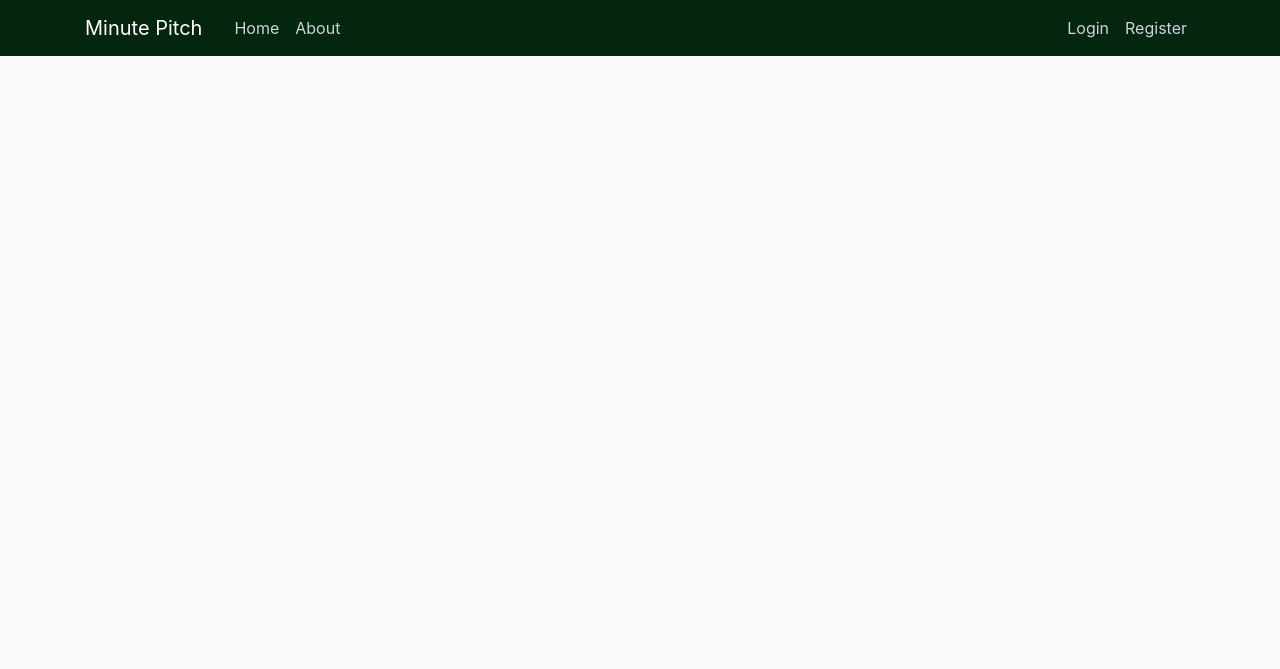
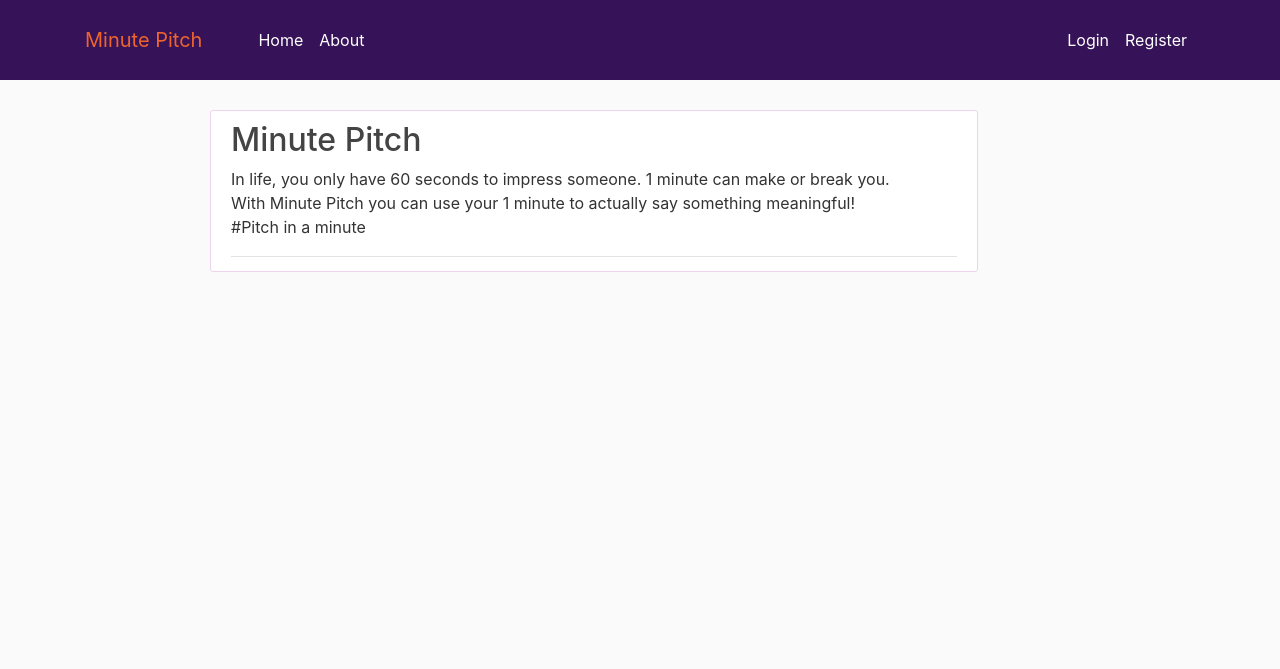
Before and after one commit to JoyleneKirui/Minute-Pitch, a Flask app: page /about in a window 1280 px wide. Shown: the top 669 px of the page. Run offline with Flask 2, Linux system fonts and the light colour scheme; some libraries are stand-ins or nearby versions.

```diff
--- a/app/static/main.css
+++ b/app/static/main.css
@@ -10,15 +10,16 @@ body {
   }
 
   .bg-steel {
-    background-color: #04250e;
+    background-color: #361258;
+    height: 80px;
   }
 
   .site-header .navbar-nav .nav-link {
-    color: #cbd5db;
+    color: #ffffff;
   }
 
   .site-header .navbar-nav .nav-link:hover {
-    color: #ffffff;
+    color: rgb(238, 167, 145);
   }
 
   .site-header .navbar-nav .nav-link.active {
@@ -28,7 +29,7 @@ body {
   .content-section {
     background: #ffffff;
     padding: 10px 20px;
-    border: 1px solid #0b2c0e;
+    border: 1px solid rgb(238, 211, 236);
     border-radius: 3px;
     margin-left: 180px;
     margin-top: 30px;
@@ -78,9 +79,6 @@ body {
     height: 25px;
     vertical-align: middle;
   }
-  .about{
-    background-color: #0b2c0e;
-  }
   .account-img {
     height: 125px;
     width: 125px;
@@ -94,13 +92,26 @@ body {
   }
   #post{
     float: left;
-    margin-top: -40%;
-    margin-left: 85%;
+    left: 88%;
     position: fixed;
-    background-color: transparent;
-    border-style: none;
+    top: 75%;
+    border-style:solid;
+    border-radius: 10px;
+    border-color:rgb(222, 235, 235);
+
 
   }
   .fa-plus-circle{
     font-size: 70px;
   }
+  .btn-light{
+    font-size: 30px;
+    display: flex;
+    flex-direction: column;
+  }
+  .aboutmin{
+
+
+    height: 70vh;
+    width: 100vw;
+  }
--- a/app/templates/about.html
+++ b/app/templates/about.html
@@ -1,5 +1,15 @@
 {% extends "base.html" %}
 {% block content %}
-  <div>
+  <div class="container aboutmin">
+    <article class="pitches content-section">
+      <div class="media-body">
+        <div class="article-metadata">
+          <h2>Minute Pitch</h2>
+            <p>In life, you only have 60 seconds to impress someone. 1 minute can make or break you. </br>With Minute Pitch you can use your 1 minute to actually say something meaningful!</br> #Pitch in a minute
+          </p>
+        </div>
+
+
+    </article>
   </div>
 {% endblock content %}
--- a/app/templates/base.html
+++ b/app/templates/base.html
@@ -19,7 +19,7 @@
   <header class="site-header">
     <nav class="navbar navbar-expand-md navbar-dark bg-steel fixed-top">
       <div class="container">
-        <a class="navbar-brand mr-4" href="/">Minute Pitch</a>
+        <a class="navbar-brand mr-5" style="color:rgb(238, 100, 45);" href="/">Minute Pitch</a>
         <button class="navbar-toggler" type="button" data-toggle="collapse" data-target="#navbarToggle" aria-controls="navbarToggle" aria-expanded="false" aria-label="Toggle navigation">
           <span class="navbar-toggler-icon"></span>
         </button>
@@ -60,9 +60,7 @@
             <div class="col-md-4">
           </div>
         </div>
-        <div id = "post">
-          <a class="btn btn-light fa fa-plus-circle fa-7x" href="{{ url_for('new_post') }}"></a>
-        </div>
+
     </main>
 
     <script src="https://code.jquery.com/jquery-3.3.1.slim.min.js" integrity="sha384-q8i/X+965DzO0rT7abK41JStQIAqVgRVzpbzo5smXKp4YfRvH+8abtTE1Pi6jizo" crossorigin="anonymous"></script>
--- a/app/templates/home.html
+++ b/app/templates/home.html
@@ -11,6 +11,7 @@
           <h5><a class="article-title" href="#">{{ post.title }}</a></h5>
           <p class="article-content">{{ post.content }}</p>
         </div>
+
       </article>
       {% endfor %}
       {% for page_num in posts.iter_pages(left_edge=1, right_edge=1, left_current=1, right_current=2) %}
@@ -25,4 +26,7 @@
       {% endif %}
 
     {% endfor %}
+    <div id = "post">
+      <a class="btn btn-light fa fa-plus-circle fa-5x" href="{{ url_for('new_post') }}">Pitch</a>
+    </div>
   {% endblock content %}
```
Also changed, not shown: app/site.db, app/static/background/template.png (added), app/static/photos/489f8ba7e2ad7dbd.jpeg (added), app/static/photos/6d7523d377cf9ca8.jpg (added), app/static/photos/8cd4f1bd8dae9e12.jpeg (added), app/static/photos/ca23d8151ba591f5.jpeg (added).
